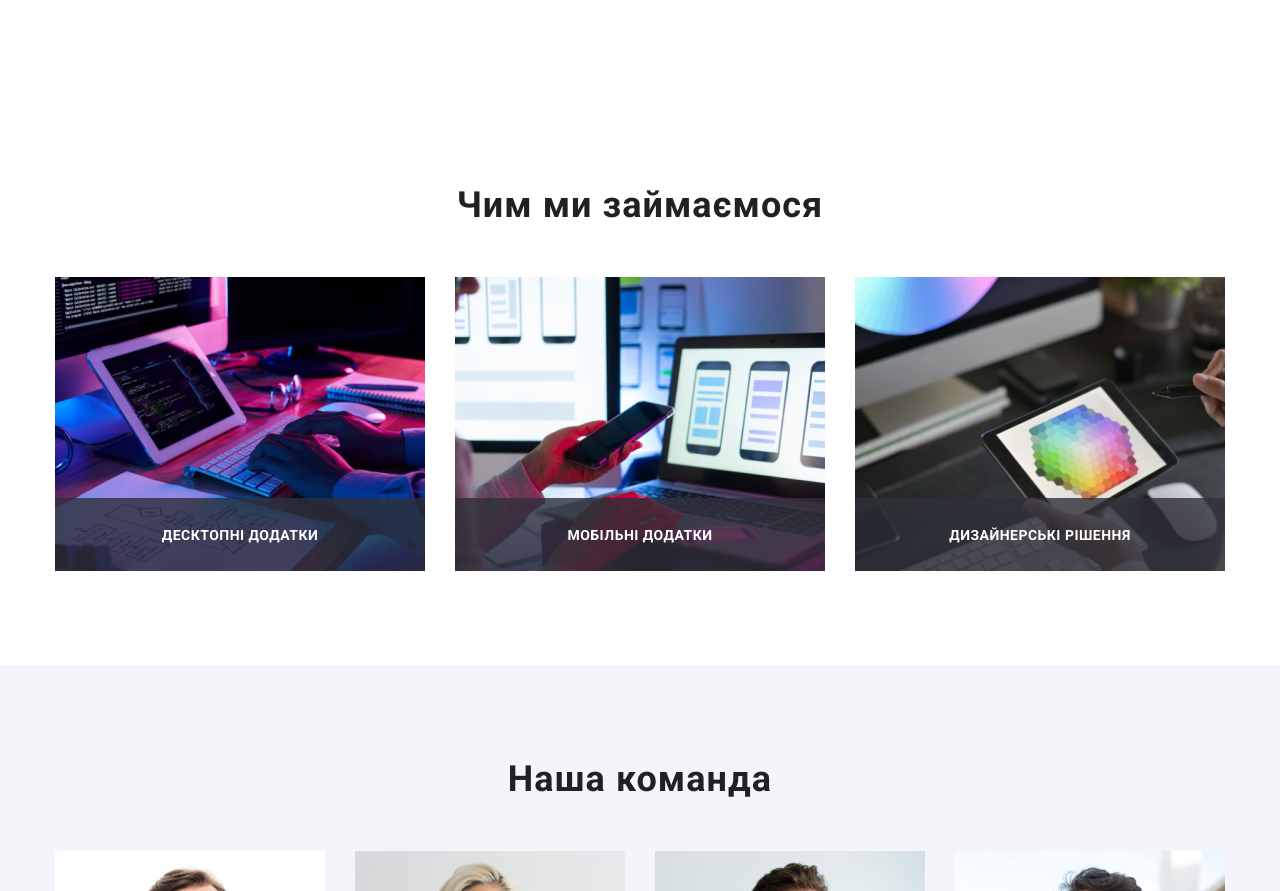
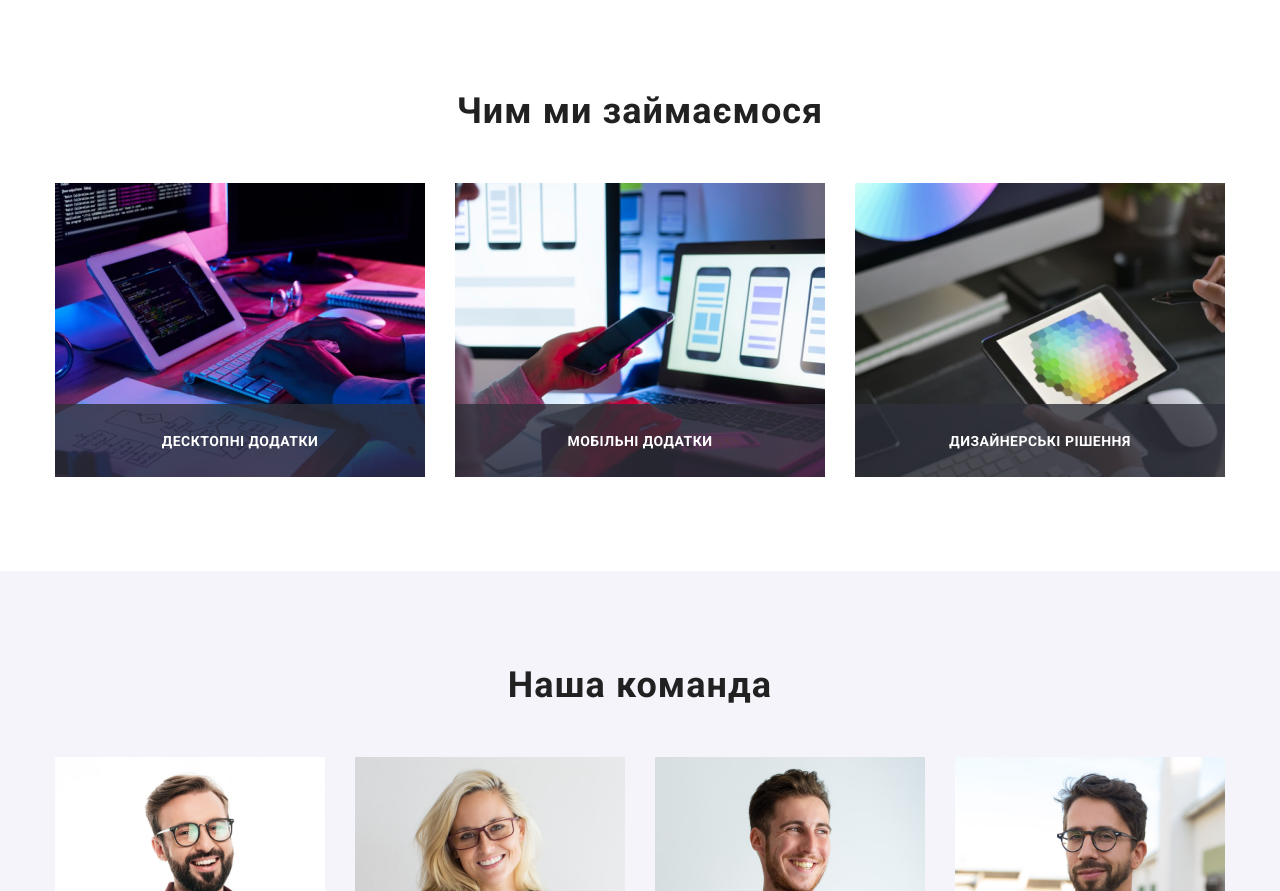
Before and after one commit to Murlykin/goit-markup-hw-06, a plain HTML site: page index.html in a window 1280 px wide. Shown: the part 1025-1916 px from the top of the page. Drawn offline with nearby package versions, Linux system fonts and the light colour scheme.

Commit message:
padding-top

```diff
--- a/css/styles.css
+++ b/css/styles.css
@@ -610,7 +610,8 @@ box-shadow: 0px 4px 4px rgba(0, 0, 0, 0.15);}
 
 /* ====================== section-3 ===================== */
 
-.section.about {
+.section,
+.about {
   padding-top: 0;
 }
 
```
